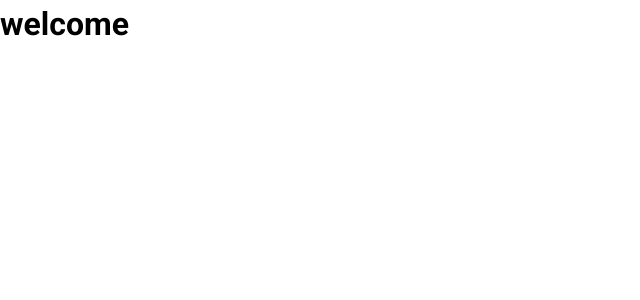
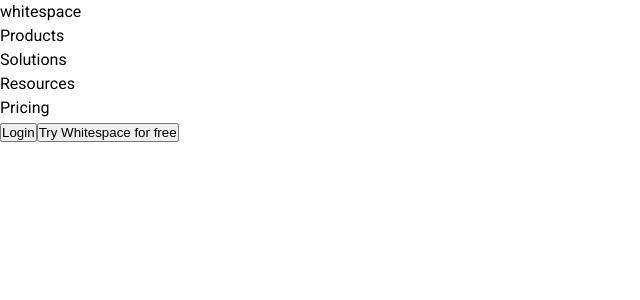
Before and after one commit to Hizmy-M/React-Projects, a React (Vite) app in the folder whitespace-web/: page / in a window 1280 px wide. Shown: the top 300 px of the page, without its empty margins (0-640 px from the left). Built offline with nearby package versions, Linux system fonts and the light colour scheme.

Commit message:
feat: semtaic done

```diff
--- a/whitespace-web/src/App.jsx
+++ b/whitespace-web/src/App.jsx
@@ -1,7 +1,9 @@
+import Header from "./Header"
+
 export default function App() {
     return (
         <>
-            <h1>welcome</h1>
+        <Header />
         </>
     )
 }
--- /dev/null
+++ b/whitespace-web/src/Header.jsx
@@ -0,0 +1,23 @@
+export default function Header() {
+    return (
+        <header>
+            <div className="header__container">
+                <div className="header__navbar">
+                    <span>whitespace</span>
+                </div>
+                <nav>
+                    <ul>
+                        <li>Products</li>
+                        <li>Solutions</li>
+                        <li>Resources</li>
+                        <li>Pricing</li>
+                    </ul>
+                </nav>
+                <div className="header__btns">
+                    <button>Login</button>
+                    <button>Try Whitespace for free</button>
+                </div>
+            </div>
+        </header>
+    )
+}
```
